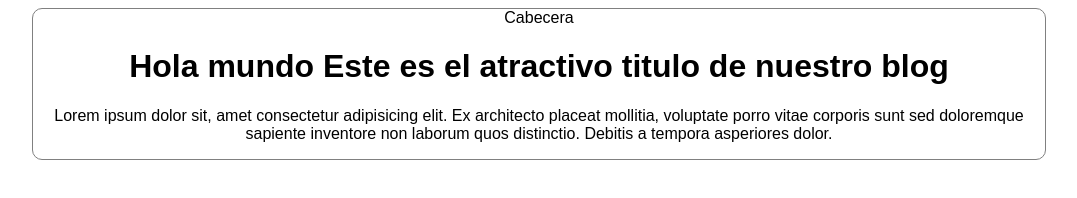
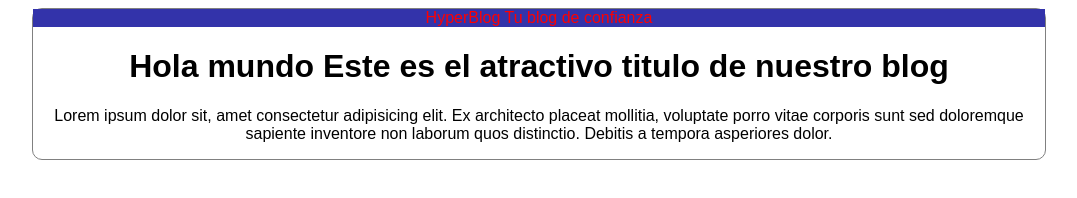
Before and after one commit to OmegaLuis/hyperblog, a plain HTML site: page index.html in a window 1280 px wide. Shown: the whole page, without its empty margins (101-1178 px from the left). Drawn offline with Linux system fonts and the light colour scheme.

Commit message:
finalizada la cabecera con diseño azul

```diff
--- a/css/estilos.css
+++ b/css/estilos.css
@@ -3,6 +3,10 @@ body{
     font-family: arial;
 
 
+}
+#cabecera{
+    color: red;
+    background-color: #33A;
 }
 
 /* div{
--- a/index.html
+++ b/index.html
@@ -10,7 +10,7 @@
 <body>
     <div class="container">
         <div id="cabecera">
-            Cabecera
+           HyperBlog <span id="tagLine"> Tu blog de confianza</span>
         </div>
         <h1>Hola mundo Este es el atractivo titulo de nuestro blog</h1>
 
```
